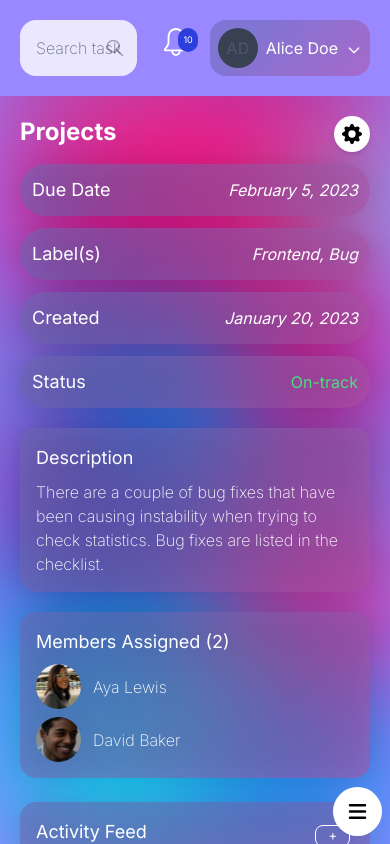
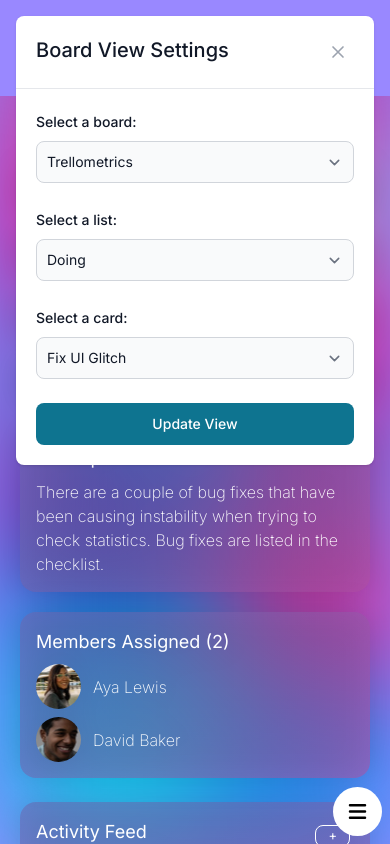
Before and after one commit to pixelRena/Trello-Dashboard, a Next.js app: page /projects in a window 390 px wide. Both pictures are taken after a click on the button 352 px from the left and 134 px from the top of the page. Built offline with nearby package versions, Linux system fonts and the light colour scheme.

Commit message:
[Feat] Add mobile modal for board dropdown, updated tailwind settings

```diff
--- /dev/null
+++ b/components/board-dropdown/board-dropdown-modal.component.jsx
@@ -0,0 +1,105 @@
+import { Modal, Select, Label, Button } from "flowbite-react";
+import { BoardContext } from "@/context/board.context";
+import { useContext } from "react";
+
+export default function BoardDropdownModal() {
+    const { isModalOpen, setIsModalOpen } = useContext(BoardContext);
+
+    return(
+        <Modal
+            className="w-full top-1/2 -translate-y-1/2 !bg-transparent lg:hidden"
+            show={isModalOpen}
+            onClose={() => setIsModalOpen(!isModalOpen)}
+        >
+            <Modal.Header className="text-zinc-800">
+            Board View Settings
+            </Modal.Header>
+            <Modal.Body className="text-zinc-800 p-5">
+                <div className="space-y-6">
+                    <div id="select-board">
+                        <div className="mb-2 block">
+                            <Label
+                            className="dark:text-zinc-800"
+                            htmlFor="boards"
+                            value="Select a board:"
+                            />
+                        </div>
+                        <Select
+                            id="boards"
+                        >
+                            <option>
+                            Trellometrics
+                            </option>
+                            <option>
+                            Grant Tracking
+                            </option>
+                            <option>
+                            Design Systems Checklist
+                            </option>
+                            <option>
+                            Kanban
+                            </option>
+                            <option>
+                            Remote Team Hub
+                            </option>
+                        </Select>
+                    </div>
+                    <div id="select-list">
+                        <div className="mb-2 block">
+                            <Label
+                            className="dark:text-zinc-800"
+                            htmlFor="lists"
+                            value="Select a list:"
+                            />
+                        </div>
+                        <Select
+                            id="lists"
+                        >
+                            <option>
+                            Doing
+                            </option>
+                            <option>
+                            To Do
+                            </option>
+                            <option>
+                            Testing
+                            </option>
+                            <option>
+                            Completed
+                            </option>
+                            <option>
+                            Touch Ups
+                            </option>
+                        </Select>
+                    </div>
+                    <div id="select-card">
+                        <div className="mb-2 block">
+                            <Label
+                            className="dark:text-zinc-800"
+                            htmlFor="cards"
+                            value="Select a card:"
+                            />
+                        </div>
+                        <Select
+                            id="cards"
+                        >
+                            <option>
+                            Fix UI Glitch
+                            </option>
+                            <option>
+                            Reusable Components
+                            </option>
+                            <option>
+                            Loading SVG
+                            </option>
+                            <option>
+                            Bug with API fetch
+                            </option>
+                        </Select>
+                    </div>
+                    <Button className="w-full">Update View</Button>
+                </div>
+            </Modal.Body>
+        </Modal>
+    );
+}
--- a/components/board-dropdown/board-dropdown.component.jsx
+++ b/components/board-dropdown/board-dropdown.component.jsx
@@ -5,6 +5,7 @@ import { BiChevronDown } from "react-icons/bi";
 import BoardItems from "../board-dropdown-items/board-items.component";
 import ListItems from "../board-dropdown-items/list-items.component";
 import CardItems from "../board-dropdown-items/card-items.component";
+import BoardDropdownModal from "./board-dropdown-modal.component";
 
 export default function BoardDropdown() {
     const router = useRouter();
@@ -27,6 +28,7 @@ export default function BoardDropdown() {
                         <BoardItems/>
                     </div>
                 </div>
+                <BoardDropdownModal/>
                 { router.pathname === "/projects" && (
                     <>
                     <div className={`${isListOpen && "rounded-2xl bg-primary-color backdrop-blur-2xl"}`}>
--- a/components/page-template/page-subnavigation.component.jsx
+++ b/components/page-template/page-subnavigation.component.jsx
@@ -1,12 +1,19 @@
 import BoardDropdown from "../board-dropdown/board-dropdown.component";
+import { useContext } from "react";
+import { BoardContext } from "@/context/board.context";
 import { BsGearFill } from 'react-icons/bs';
 
+// * Modal opens for changing board - overview page
+// * Modal opens for changing card and items - projects page
+// * Only appears for mobile
 export default function PageSubNavigation ({title}) {
+    const { isModalOpen, setIsModalOpen } = useContext(BoardContext);
+
     return(
         <div className="relative pt-4 flex z-10 justify-between lg:flex-row lg:mt-7 lg:mb-1">
             <header className="text-2xl font-bold mr-4">{title}</header>
             <BoardDropdown/>
-            <button className="p-2 text-black rounded-full bg-white shadow-md lg:hidden">
+            <button className="p-2 text-black rounded-full bg-white shadow-md lg:hidden" onClick={() => setIsModalOpen(!isModalOpen)}>
                 <BsGearFill size={20}/>
             </button>
         </div>
--- a/context/board.context.jsx
+++ b/context/board.context.jsx
@@ -1,6 +1,8 @@
 import { createContext, useState } from "react";
 
 export const BoardContext = createContext({
+    isModalOpen: false,
+    setIsModalOpen: () => {},
     isBoardOpen: false,
     setIsBoardOpen: () => {},
     isListOpen: false,
@@ -13,7 +15,8 @@ export const BoardContextProvider = ({ children }) => {
     const [isBoardOpen, setIsBoardOpen] = useState(false);
     const [isListOpen, setIsListOpen] = useState(false);
     const [isCardOpen, setIsCardOpen] = useState(false);
-    const value = { isBoardOpen, setIsBoardOpen, isListOpen, setIsListOpen, isCardOpen, setIsCardOpen };
+    const [isModalOpen, setIsModalOpen] = useState(false);
+    const value = { isBoardOpen, setIsBoardOpen, isListOpen, setIsListOpen, isCardOpen, setIsCardOpen, isModalOpen, setIsModalOpen };
 
     return(
         <BoardContext.Provider value={value}>
--- a/postcss.config.js
+++ b/postcss.config.js
@@ -1,9 +1,4 @@
-const flowbite = require('flowbite');
-
 module.exports = {
-  purge: [
-    './node_modules/flowbite/dist/*.css'
-  ],
   plugins: {
     tailwindcss: {},
     autoprefixer: {},
--- a/tailwind.config.js
+++ b/tailwind.config.js
@@ -1,7 +1,9 @@
 module.exports = {
+    darkMode: 'class',
     content: [
       './pages/**/*.{js,ts,jsx,tsx}',
       './components/**/*.{js,ts,jsx,tsx}',
+      'node_modules/flowbite-react/**/*.{js,jsx,ts,tsx}',
     ],
     plugins: [
       require('@tailwindcss/forms'),
```
